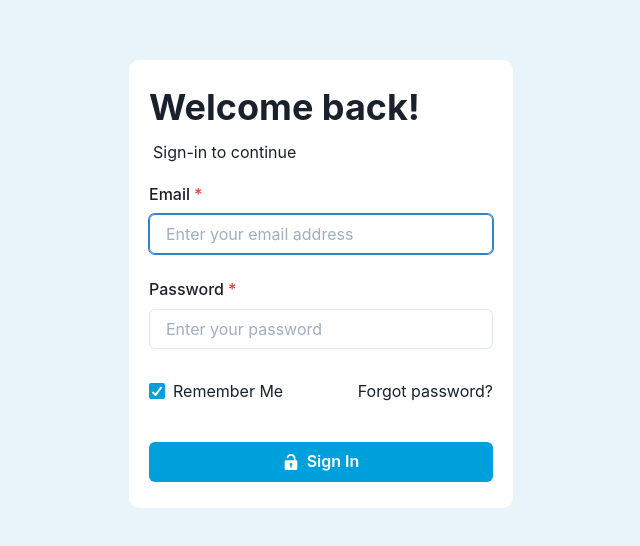
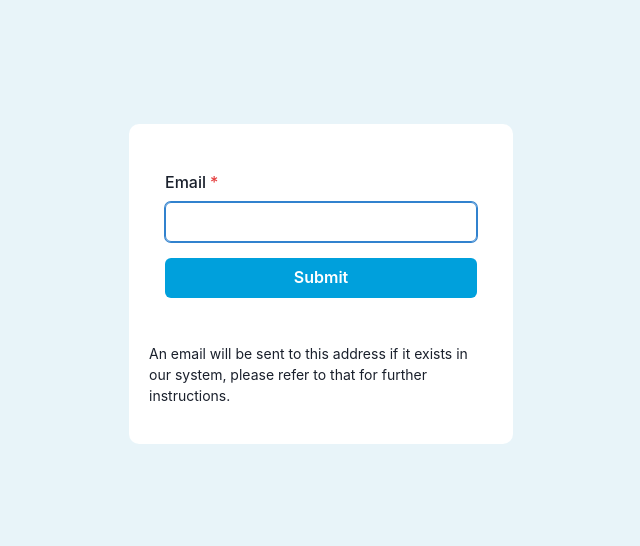
Before and after one commit to znapci/job-portal, a React (Create React App) app: page /login/forgot in a window 1280 px wide. Shown: the part 116-662 px from the top of the page, without its empty margins (319-959 px from the left). Built offline with nearby package versions, Linux system fonts and the light colour scheme.

Commit message:
Introduce pasword reset screen

```diff
--- a/src/App.js
+++ b/src/App.js
@@ -5,6 +5,7 @@ import Header from './components/Header';
 import LoginScreen from './components/LoginScreen';
 import { useCallback, useState, useEffect } from 'react';
 import { Flex } from '@chakra-ui/layout';
+import ForgotPassword from './components/ForgotPassword';
 
 const App = () => {
     const [token, SetToken] = useState(null);
@@ -30,6 +31,9 @@ const App = () => {
                     {/* <Route path='/addpost'>
                         <AddPost apiEndpoint='http://localhost:8000/addpost'></AddPost>
                     </Route> */}
+                    <Route path='/login/forgot'>
+                        <ForgotPassword apiEndpoint='http://localhost:8000/login/forgot'></ForgotPassword>
+                    </Route>
                     <Route path='/login'>
                         <LoginScreen apiEndpoint='http://localhost:8000/login/' getToken={getToken}></LoginScreen>
                     </Route>
--- /dev/null
+++ b/src/components/ForgotPassword.jsx
@@ -0,0 +1,46 @@
+import { Button, Container, Flex, FormControl, FormErrorMessage, FormLabel, Input, Text } from "@chakra-ui/react";
+import { useLocation } from "react-router-dom";
+import { useState, useEffect } from "react";
+
+const useQuery = () => new URLSearchParams(useLocation().search);
+
+const ForgotPassword = ({ apiEndpoint }) => {
+    const url = apiEndpoint;
+    useEffect(() => {
+        console.log(email, emailvalidation);
+    });
+    let query = useQuery();
+    const [email, setEmail] = useState(query.get('email') ? query.get('email') : '');
+    const [emailvalidation, setEmailValidation] = useState('');
+    const handleSubmit = (e) => {
+        e.preventDefault();
+        e.stopPropagation();
+        if ((email && !emailvalidation)) {
+            fetch(url, {
+                method: 'POST',
+                body: JSON.stringify({
+                    email: email
+                })
+            })
+        }
+    }
+    return (
+        <Flex textAlign='left' flexDir='column' px='5' bg='white' w='sm' h='xs' align='center' justifyContent='space-evenly' borderRadius='10'>
+            <Container>
+                <form onSubmit={handleSubmit} >
+                    <FormControl my='2' isRequired isInvalid={emailvalidation}>
+                        <FormLabel>
+                            Email
+                        </FormLabel>
+                        <Input autoFocus type='email' value={email} onChange={(e) => setEmail(e.target.value)} onBlur={e => setEmailValidation(e.target.validationMessage)}></Input>
+                        <FormErrorMessage>{emailvalidation}</FormErrorMessage>
+                    </FormControl>
+                    <Button type='submit' colorScheme='linkedin' my='2' w='full'>Submit</Button>
+                </form>
+            </Container>
+            <Text fontSize='sm'>An email will be sent to this address if it exists in our system, please refer to that for further instructions.</Text>
+        </Flex>
+    );
+}
+
+export default ForgotPassword;
--- a/src/components/LoginScreen.jsx
+++ b/src/components/LoginScreen.jsx
@@ -14,7 +14,7 @@ import {
     useToast
 } from '@chakra-ui/react';
 import { useState, useEffect } from 'react';
-import { useHistory } from 'react-router-dom';
+import { useHistory, Link as ReactLink } from 'react-router-dom';
 
 const LoginScreen = ({ apiEndpoint, getToken }) => {
     const url = apiEndpoint;
@@ -109,7 +109,7 @@ const LoginScreen = ({ apiEndpoint, getToken }) => {
                     <Checkbox colorScheme='linkedin' isChecked={remember} onChange={(e) => {
                         setRemember(e.target.checked);
                     }}>Remember Me</Checkbox>
-                    <Link href='#'>Forgot password?</Link>
+                    <Link as={ReactLink} to={`/login/forgot?email=${email}`}>Forgot password?</Link>
                 </HStack>
 
                 <Button type='submit' disabled={!submitButtonEnabled} colorScheme='linkedin' leftIcon={<UnlockIcon />} variant='solid' width='full' mt={4}>Sign In</Button>
```
Also changed, not shown: 1 other file (tests, documents, lock files or other folders).
